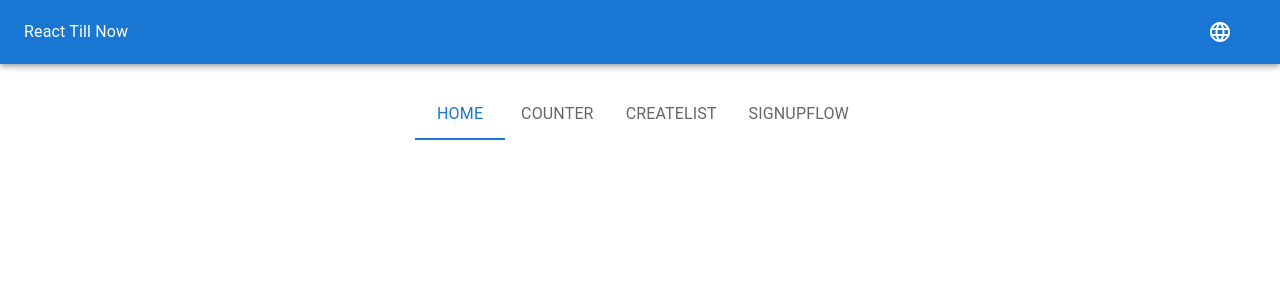
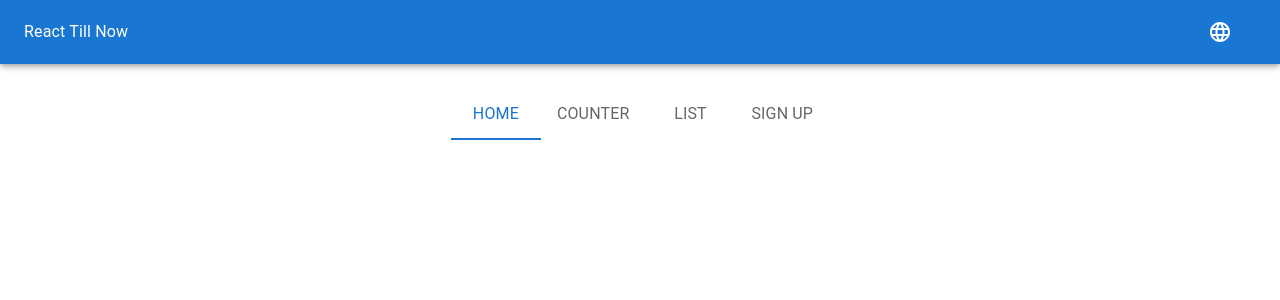
Before and after one commit to prajun7/react-till-now, a React (Vite) app: page /home in a window 1280 px wide. Shown: the top 300 px of the page. Built offline with nearby package versions, Linux system fonts and the light colour scheme.

Commit message:
updated translation files

```diff
--- a/src/components/TabBar/TabBar-view.tsx
+++ b/src/components/TabBar/TabBar-view.tsx
@@ -22,14 +22,12 @@ interface TabBarProps {
   tabs: TabDetail[];
   selectedTab: number;
   onChange: (value: number) => void;
-  isDesktop?: boolean;
 }
 
 const TabBar: React.FC<TabBarProps> = ({
   tabs,
   selectedTab,
   onChange,
-  isDesktop = true,
 }) => {
 
   return (
@@ -37,7 +35,7 @@ const TabBar: React.FC<TabBarProps> = ({
       sx={sxTabContainer}
       classes={{ indicator: 'grey' }}
       value={selectedTab}
-      variant={isDesktop ? 'standard' : 'scrollable'}
+      variant={'standard'}
       onChange={(_, value) => onChange(value)}
     >
       {tabs.filter(t => !t.disabled).map(t => (
--- a/src/containers/Dashboard/StartHere/StartHere.tsx
+++ b/src/containers/Dashboard/StartHere/StartHere.tsx
@@ -22,35 +22,34 @@ const sxContainer: SxProps<Theme> = (theme) => ({
 });
 
 const StartHere: React.FC = () => {
-  const { t } = useTranslation('App.Dashboard.Tabs');
+  const { t } = useTranslation('App.StartHere');
   const navigate = useNavigate();
   const location = useLocation();
-  const isDesktop = true;   // TODO : CHeck if we are in desktop or not
 
   const tabs = useMemo((): TabDetail[] => (
     [
       {
-        tabName: isDesktop ? t('Home') : t('HomeMobile'),
+        tabName: t('Home'),
         route: '/home',
         disabled: false,
       },
       {
-        tabName: isDesktop ? t('Counter') : t('CounterMobile'),
+        tabName: t('Counter'),
         route: '/counter',
         disabled: false,
       },
       {
-        tabName: isDesktop ? t('CreateList') : t('CreateListMObile'),
+        tabName: t('List'),
         route: '/createlist',
         disabled: false,
       },
       {
-        tabName: isDesktop ? t('SignupFLow') : t('SignupFLowMobile'),
+        tabName: t('Signup'),
         route: '/signup',
         disabled: false,
       },
     ]
-  ), [t, isDesktop]);
+  ), [t]);
 
   const loadTab = useCallback(() => {
     const tabIndex = tabs.findIndex(tab => location.pathname.includes(tab.route));
@@ -71,14 +70,13 @@ const StartHere: React.FC = () => {
         justifyContent="center"
         alignItems="center"
         direction="column"
-        rowSpacing={isDesktop ? 2 : 4}
+        rowSpacing={ 2 }
       >
         <Grid item>
-          <Box mt={isDesktop ? 6 : 0}>
+          <Box mt={ 6 }>
             <TabBar
               tabs={tabs}
               selectedTab={selectedTab}
-              isDesktop={isDesktop}
               onChange={onChangeTab}
             />
           </Box>
--- a/src/modules/I18n/translations/en.json
+++ b/src/modules/I18n/translations/en.json
@@ -5,5 +5,11 @@
     "App.Header.Language": {
         "English": "English",
         "Spanish": "Espanol"
+    },
+    "App.StartHere": {
+        "Home": "Home",
+        "Counter": "Counter",
+        "List": "List",
+        "Signup": "Sign Up"
     }
 }
--- a/src/modules/I18n/translations/es.json
+++ b/src/modules/I18n/translations/es.json
@@ -5,5 +5,11 @@
     "App.Header.Language": {
         "English": "English",
         "Spanish": "Espanol"
+    },
+    "App.StartHere": {
+        "Home": "Casa",
+        "Counter": "Contador",
+        "List": "Lista",
+        "Signup": "Registrarse"
     }
 }
```
